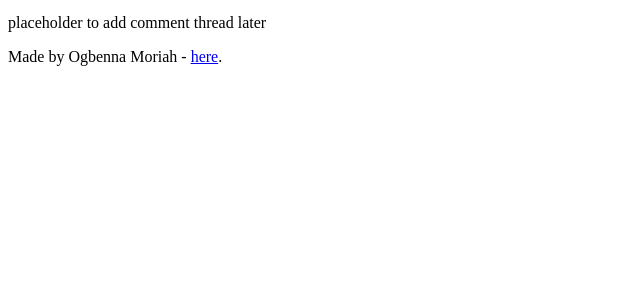
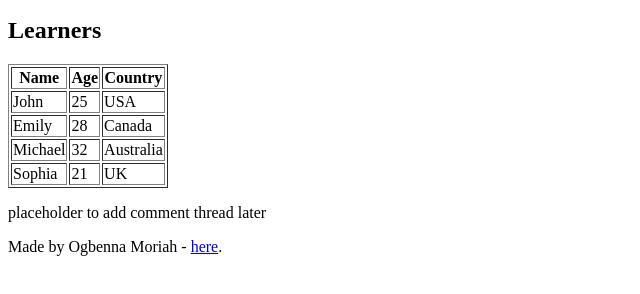
Before and after one commit to Moriah-tech/My_First_Portfolio, a plain HTML site: page html_basic/index.html in a window 1280 px wide. Shown: the part 418-712 px from the top of the page, without its empty margins (0-640 px from the left). Drawn offline with Linux system fonts and the light colour scheme.

Commit message:
add learner's table

```diff
--- a/html_basic/index.html
+++ b/html_basic/index.html
@@ -25,6 +25,39 @@
   <a href="https://www.alxafrica.com/" target="_blank">
     <img src="https://i.ibb.co/gTDZZT8/ALX-Logo-07.png" alt="ALX Logo" width="200">
   </a>
+ <div> <h2>Learners </h2> </div>
+<table border="1">
+  <thead>
+    <tr>
+      <th>Name</th>
+      <th>Age</th>
+      <th>Country</th>
+    </tr>
+  </thead>
+  <tbody>
+    <tr>
+      <td>John</td>
+      <td>25</td>
+      <td>USA</td>
+    </tr>
+    <tr>
+      <td>Emily</td>
+      <td>28</td>
+      <td>Canada</td>
+    </tr>
+    <tr>
+      <td>Michael</td>
+      <td>32</td>
+      <td>Australia</td>
+    </tr>
+    <tr>
+      <td>Sophia</td>
+      <td>21</td>
+      <td>UK</td>
+    </tr>
+  </tbody>
+</table>
+
   </article>
 
 
```
